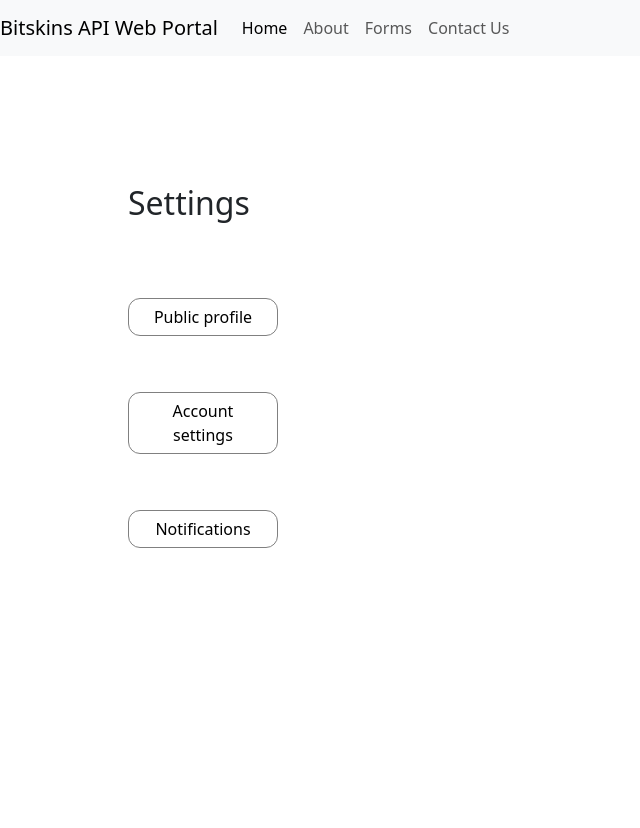
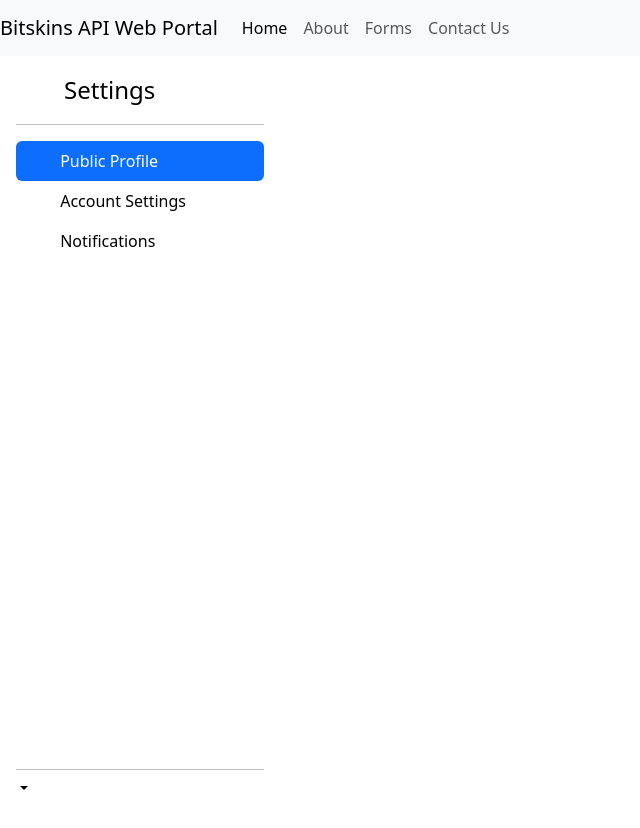
Before and after one commit to BraxWong/BitskinsAPI-Web, a website: page public/html/profile-settings.html in a window 1280 px wide. Shown: the whole page, without its empty margins (0-640 px from the left). After the commit the page ends 806 px from the top, so only its background shows below. Drawn offline with Linux system fonts and the light colour scheme.

Commit message:
Fixed the sidebar in the profile settings page

```diff
--- a/public/html/profile-settings.html
+++ b/public/html/profile-settings.html
@@ -27,22 +27,38 @@
             </div>
         </nav>
         <!--End of Nav Bar-->
-        <div id="profile-settings">
-          <div id="sidebar">
-            <h2 id="settings-text">
-              Settings
-            </h2>
-            </br>
-            <button id="public-profile" class="btn btn-outline-success my-1 my-sm-1">Public profile</button>
-            </br>
-            </br>
-            <button id="account-settings" class="btn btn-outline-success my-1 my-sm-1">Account settings</button>
-            </br>
-            </br>
-            <button id="notifications" class="btn btn-outline-success my-1 my-sm-1">Notifications</button>
+        <div class="d-flex flex-column flex-shrink-0 p-3 text-black bg-white" style="width: 280px; height: 750px">
+          <a href="/" class="d-flex align-items-center mb-3 mb-md-0 me-md-auto text-black text-decoration-none">
+            <svg class="bi me-2" width="40" height="32"><use xlink:href="#bootstrap"></use></svg>
+            <span class="fs-4">Settings</span>
+          </a>
+          <hr>
+          <ul class="nav nav-pills flex-column mb-auto">
+            <li class="nav-item">
+              <a href="#" class="nav-link active" aria-current="page">
+              <svg class="bi me-2" width="16" height="16"><use xlink:href="#home"></use></svg>
+                Public Profile
+              </a>
+            </li>
+            <li>
+              <a href="#" class="nav-link text-black">
+                <svg class="bi me-2" width="16" height="16"><use xlink:href="#speedometer2"></use></svg>
+                Account Settings
+              </a>
+            </li>
+            <li>
+              <a href="#" class="nav-link text-black">
+                <svg class="bi me-2" width="16" height="16"><use xlink:href="#table"></use></svg>
+                Notifications
+              </a>
+            </li>
+          </ul>
+          <hr>
+          <div class="dropdown">
+            <a href="#" class="d-flex align-items-center text-black text-decoration-none dropdown-toggle" id="dropdownUser1" data-bs-toggle="dropdown" aria-expanded="false">
+            </a>
           </div>
         </div>
-
 <!-- ╭━━━━━━━━━━━━━━━━━━━━━━━━━━━━━━━━━━━━━━━━━━━━━━━━━━━━━━━━━━━━━━━━━━━━━━━╮
      ┃                                                                       ┃
      ┃ TODO: Need to learn about html/css layout because this is not working ┃
```
